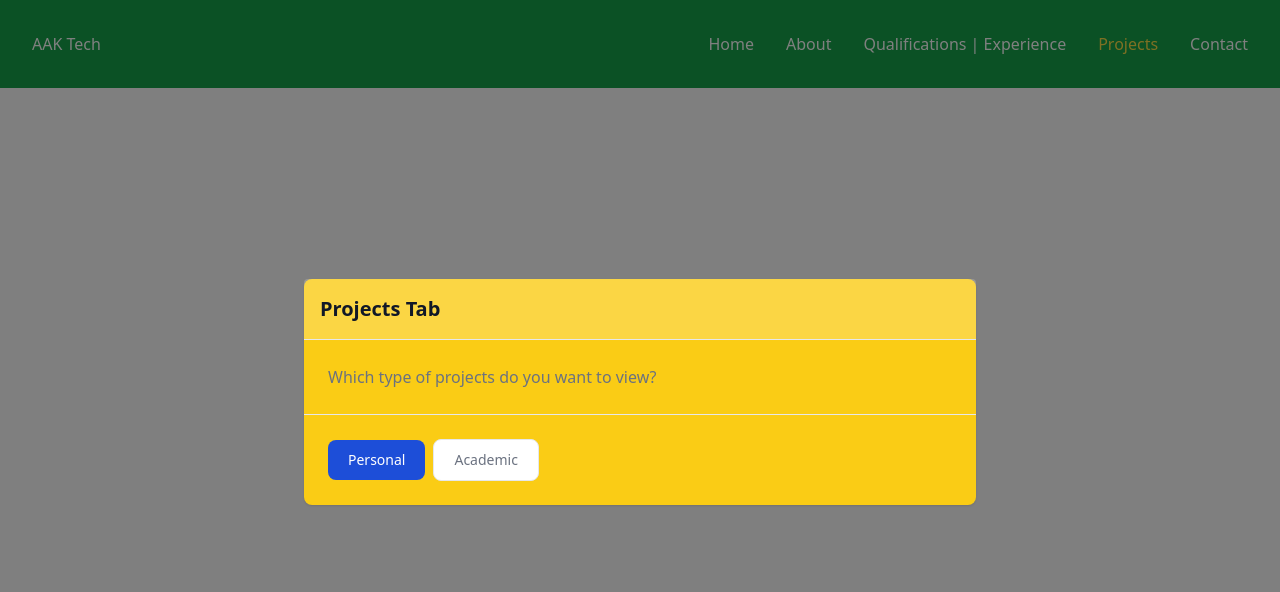
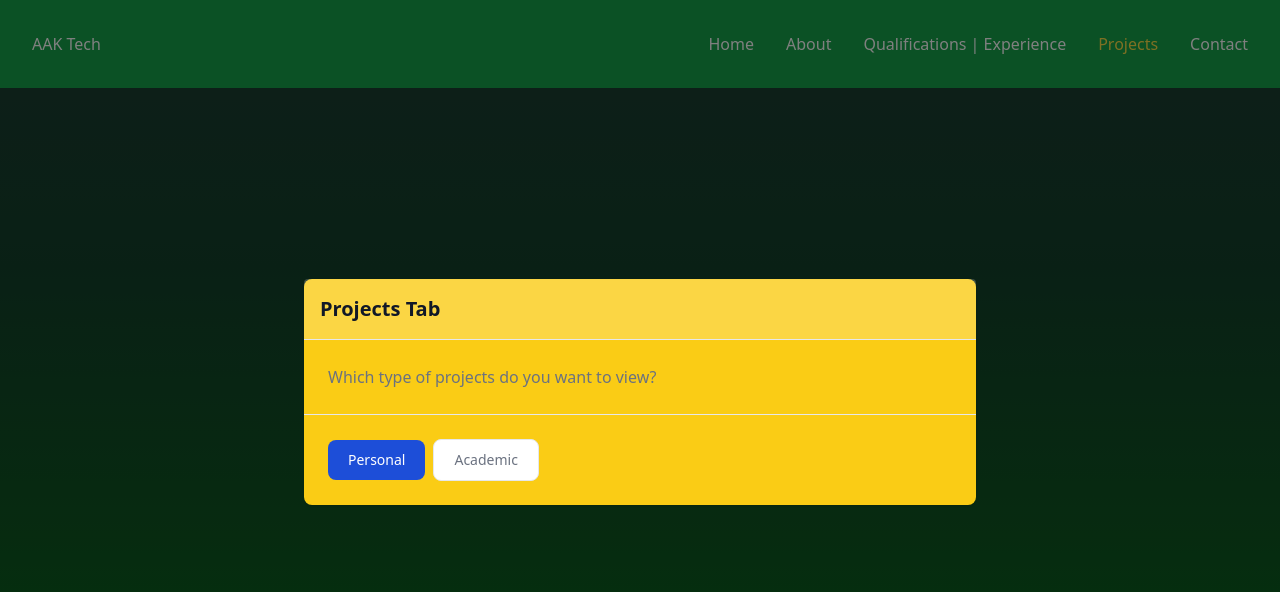
Before and after one commit to AbdullahAhmadAAK/Portfolio-Abdullah-AAK, a plain HTML site: page projects.html in a window 1280 px wide. Drawn offline with nearby package versions, Linux system fonts and the light colour scheme.

Commit message:
Fix issue: bg color was not displaying below navbar as modal was open

```diff
--- a/projects.html
+++ b/projects.html
@@ -6,7 +6,7 @@
     <title>Document</title>
     <script src="https://cdn.tailwindcss.com"></script>
   </head>
-  <body class="bg-green-200 relative" style="background: linear-gradient(180deg, #1E3D34, #13412B, #0E5621, #007117);">
+  <body class="bg-green-200 relative min-h-screen" style="background: linear-gradient(180deg, #1E3D34, #13412B, #0E5621, #007117);">
 
     <nav class="bg-green-600 border-gray-200 dark:bg-gray-900 absolute top-0 left-0 right-0 bg-gray-800 text-white p-4">
       <div class="max-w-screen-xl flex flex-wrap items-center justify-between mx-auto p-4">
@@ -40,7 +40,6 @@
         </div>
       </div>
     </nav>
-
 
     <!-- Project Choice Modal -->
     <div id="project-choice-modal" data-modal-backdrop="static" tabindex="-1" aria-hidden="true" class="flex flex-row justify-center items-center fixed top-0 left-0 right-0 z-50 w-full p-4 overflow-x-hidden overflow-y-auto md:inset-0 h-[calc(100%-1rem)] max-h-full mx-auto">
```
